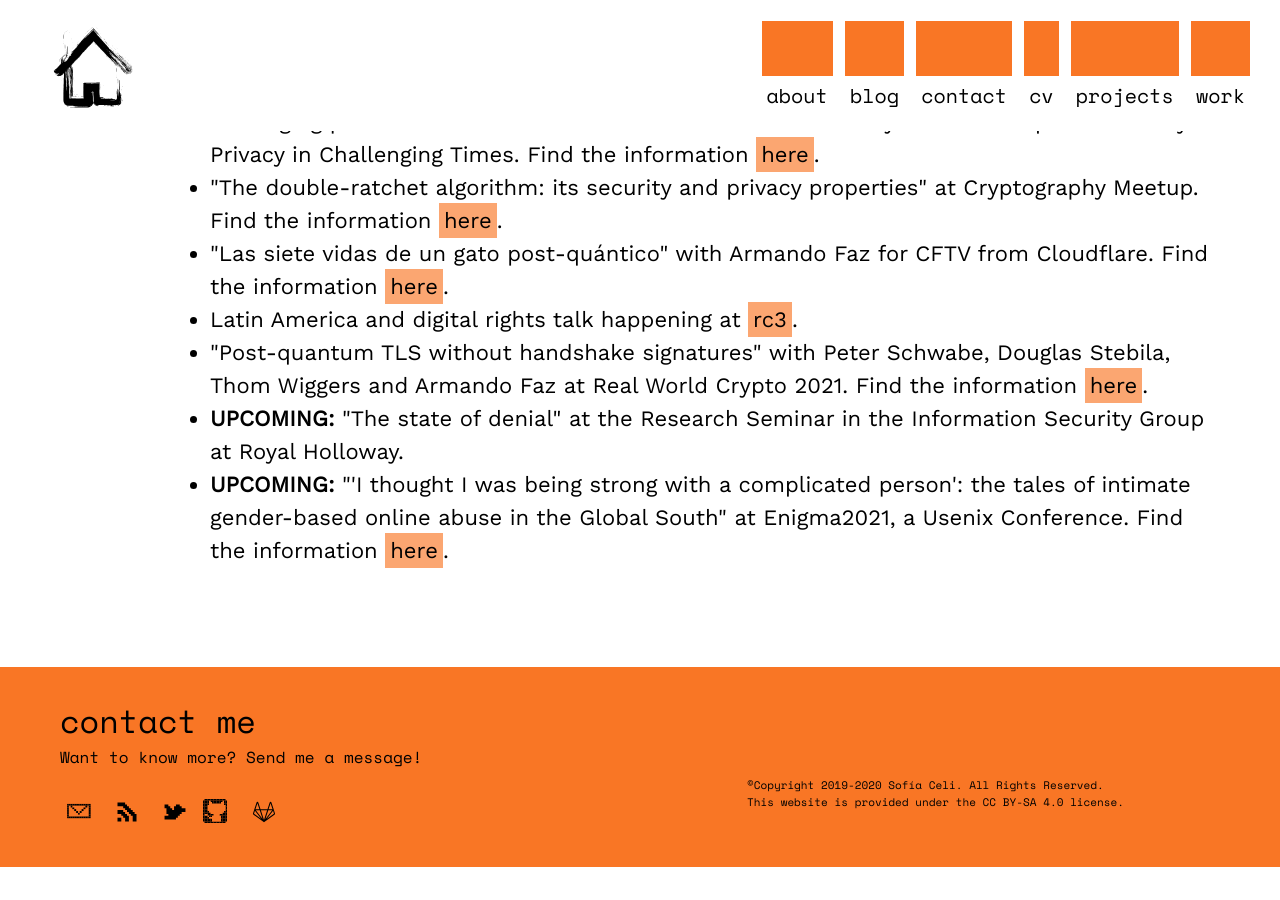
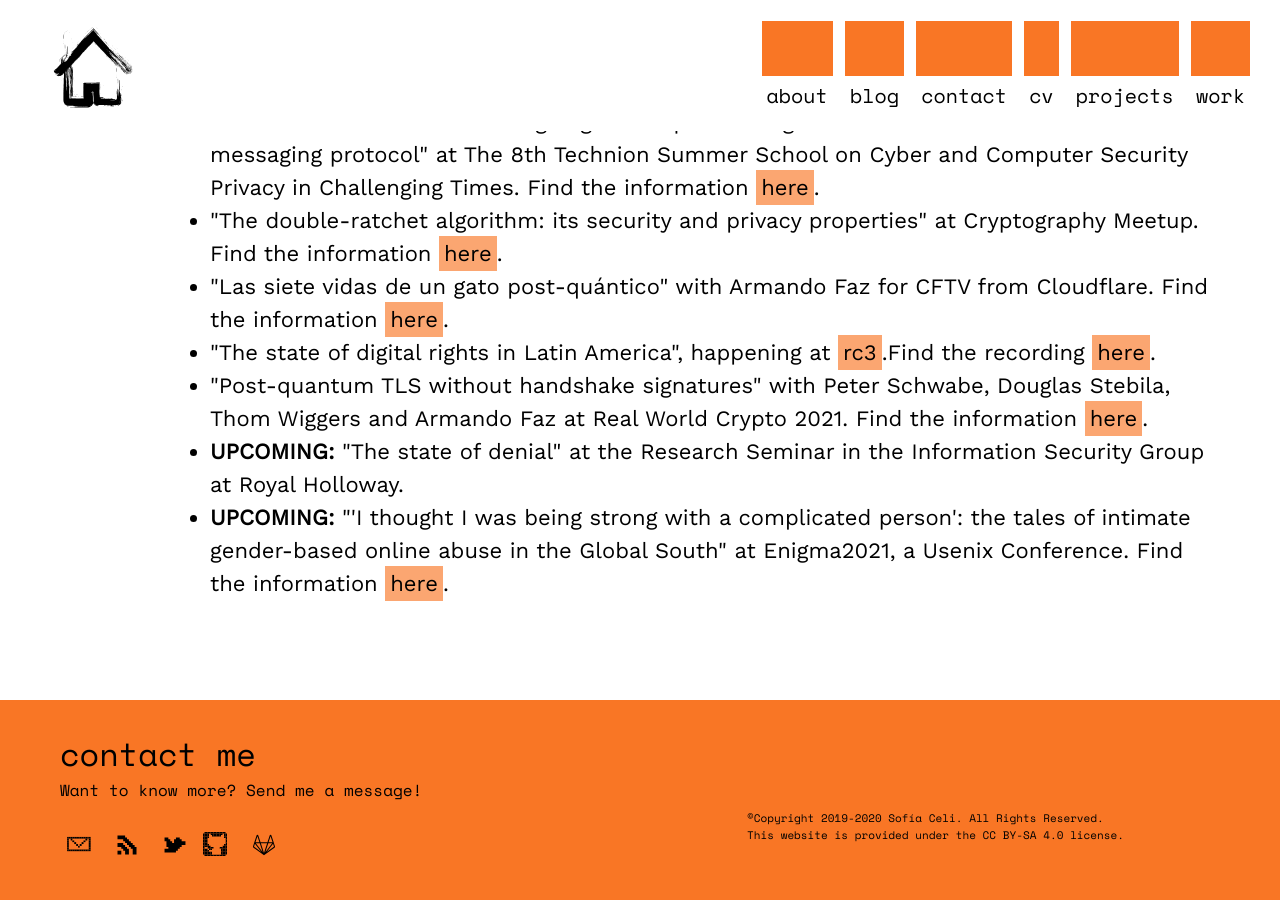
Before and after one commit to claucece/claucece.github.io, a Jekyll site: the page built from research.html, in a window 1280 px wide and 900 px high, scrolled down 3904 px. Built offline with Jekyll 4.4.1, drawn with Linux system fonts in a browser that asks for light colours; before the commit the page ends 4771 px from its top, so only the background shows below that; some of the changed text lies outside the part shown.

Commit message:
Make this better

```diff
--- a/research.html
+++ b/research.html
@@ -97,7 +98,7 @@ tags: menu
 		  <li>"The devil is in the detail: designing and implementing the 4th version of the Off-the-Record messaging protocol" at The 8th Technion Summer School on Cyber and Computer Security Privacy in Challenging Times. Find the information <a href="https://cyber.technion.ac.il/2020-summer-school-on-cyber-computer-security/2020-summer-school-on-cyber-computer-security-program/" target="_blank">here</a>.</li>
 		  <li>"The double-ratchet algorithm: its security and privacy properties" at Cryptography Meetup. Find the information <a href="https://secure.meetup.com/register/?referrer_n=event&referrer_i=273279079&ctx=ref" target="_blank">here</a>.</li>
 	    <li>"Las siete vidas de un gato post-quántico" with Armando Faz for CFTV from Cloudflare. Find the information <a href="https://cloudflare.tv/event/5G46CmInDoEyAFmk9Ewi3O" target="_blank">here</a>.</li>
-		  <li>Latin America and digital rights talk happening at <a href="https://events.ccc.de/2020/09/04/rc3-remote-chaos-experience/" target="_blank">rc3</a>.</li>
+		  <li>"The state of digital rights in Latin America", happening at <a href="https://events.ccc.de/2020/09/04/rc3-remote-chaos-experience/" target="_blank">rc3</a>.Find the recording <a href="https://media.ccc.de/v/rc3-11526-the_state_of_digital_rights_in_latin_america" target="_blank">here</a>. </li>
 		  <li>"Post-quantum TLS without handshake signatures" with Peter Schwabe, Douglas Stebila, Thom Wiggers and Armando Faz at Real World Crypto 2021. Find the information <a href="https://rwc.iacr.org/2021/program.php" target="_blank">here</a>.</li>
 		  <li><strong>UPCOMING: </strong>"The state of denial" at the Research Seminar in the Information Security Group at Royal Holloway.</li>
 		  <li><strong>UPCOMING: </strong>"'I thought I was being strong with a complicated person': the tales of intimate gender-based online abuse in the Global South" at Enigma2021, a Usenix Conference. Find the information <a href="https://www.usenix.org/conference/enigma2021" target="_blank">here</a>.</li>
```
Also changed, not shown: other parts of research.html (+1 -0 lines).
